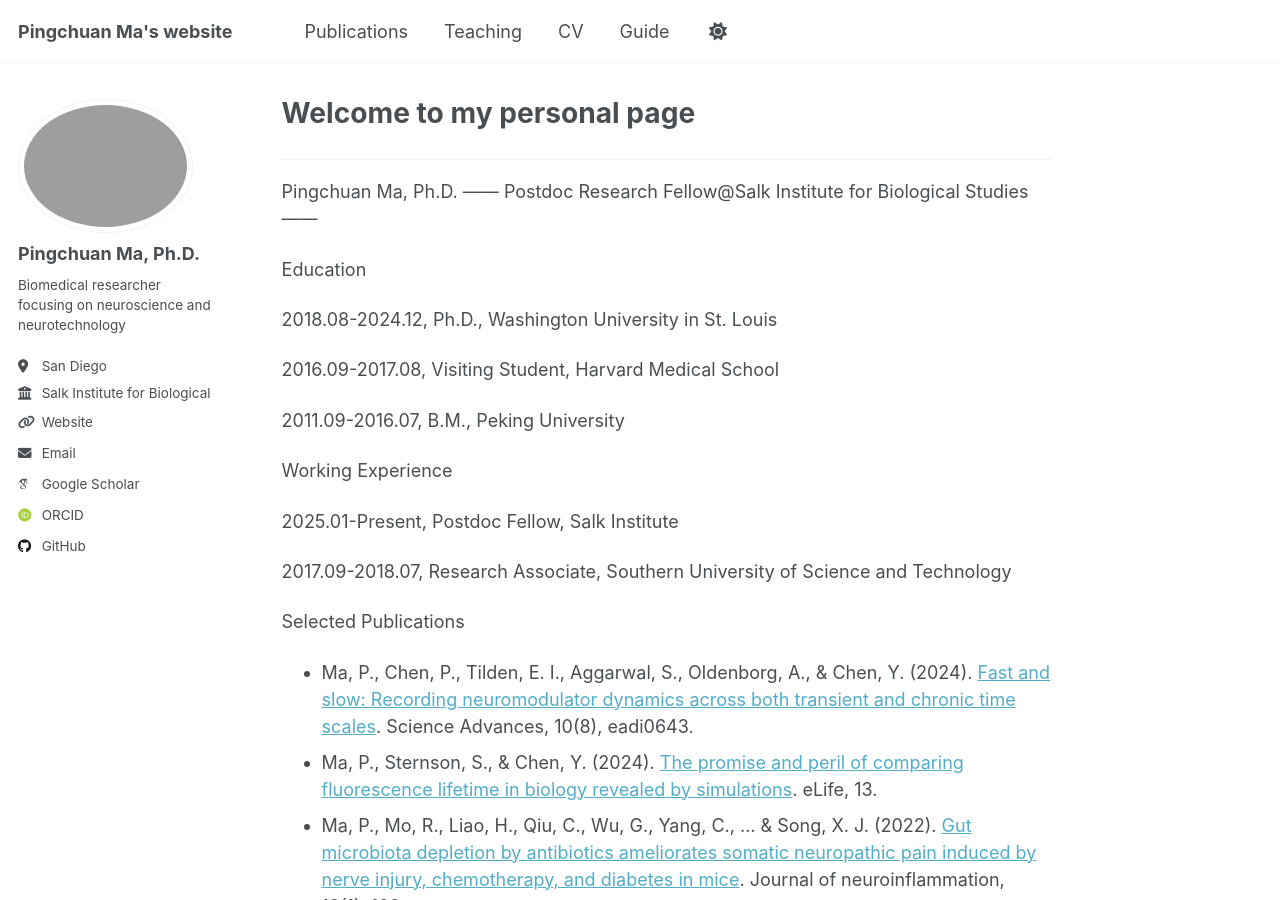
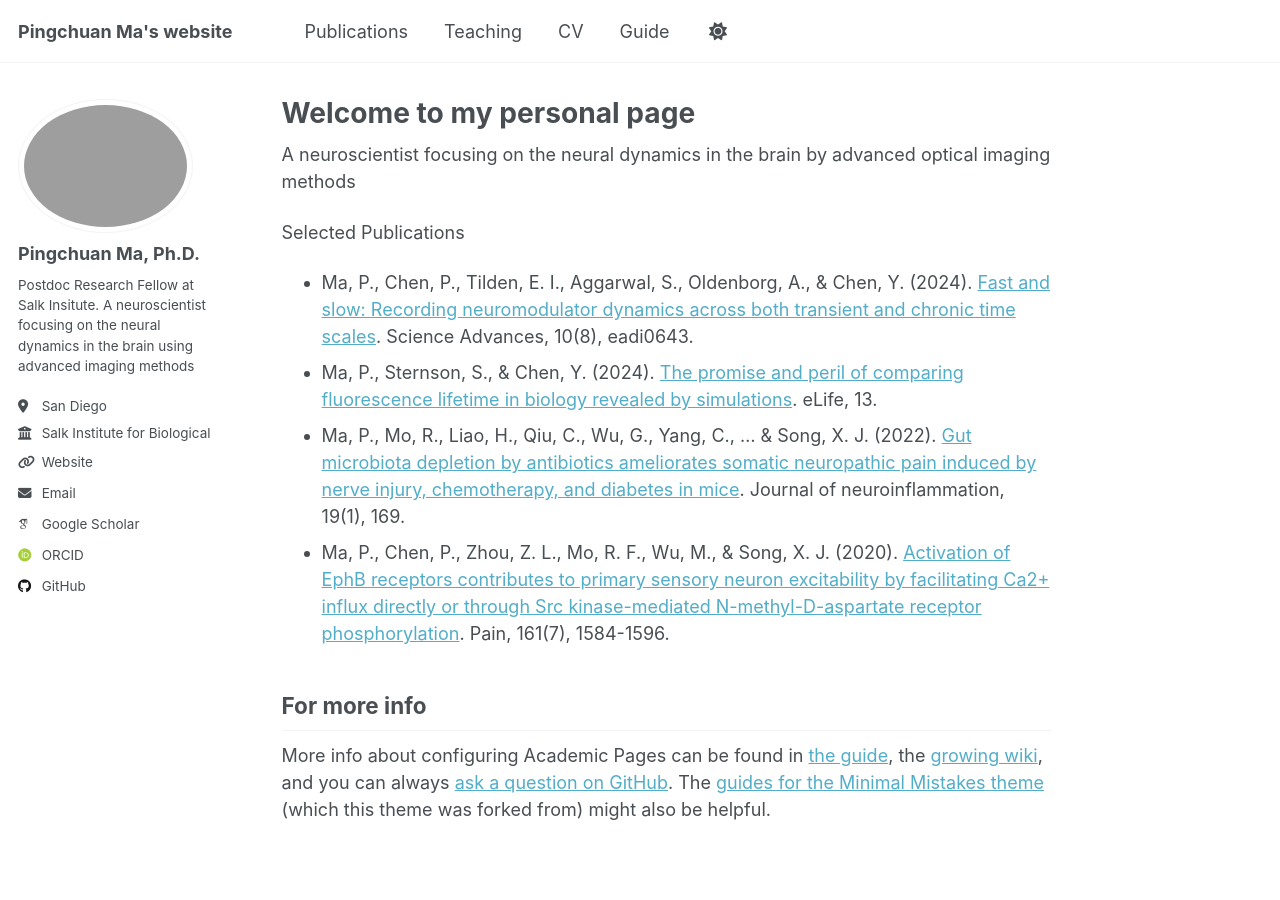
Before and after one commit to pcmaaaaa/pcmaaaaa.github.io, a Jekyll site: the page built from _pages/about.md, in a window 1280 px wide and 900 px high. Built offline with Jekyll 4.4.1, drawn with Linux system fonts in a browser that asks for light colours; some web fonts are replaced; a script that is not in the unit is left out.

Commit message:
updating

```diff
--- a/_config.yml
+++ b/_config.yml
@@ -25,7 +25,7 @@ author:
   avatar           : "Pingchuan_MaLowR.png"
   name             : "Pingchuan Ma, Ph.D."
   pronouns         : # example: "she/her"
-  bio              : "Biomedical researcher focusing on neuroscience and neurotechnology"
+  bio              : "Postdoc Research Fellow at Salk Insitute. A neuroscientist focusing on the neural dynamics in the brain using advanced imaging methods"
   location         : "San Diego"
   employer         : "Salk Institute for Biological Studies"
   uri              : "https://www.salk.edu/" # URL
--- a/_pages/about.md
+++ b/_pages/about.md
@@ -7,25 +7,7 @@ redirect_from:
   - /about.html
 ---
 
-------
-Pingchuan Ma, Ph.D.
-------
-Postdoc Research Fellow@Salk Institute for Biological Studies
-------
-
-Education
-
-2018.08-2024.12, Ph.D., Washington University in St. Louis
-
-2016.09-2017.08, Visiting Student, Harvard Medical School
-
-2011.09-2016.07, B.M., Peking University
-
-Working Experience
-
-2025.01-Present, Postdoc Fellow, Salk Institute
-
-2017.09-2018.07, Research Associate, Southern University of Science and Technology
+A neuroscientist focusing on the neural dynamics in the brain by advanced optical imaging methods
 
 Selected Publications
 - Ma, P., Chen, P., Tilden, E. I., Aggarwal, S., Oldenborg, A., & Chen, Y. (2024). [Fast and slow: Recording neuromodulator dynamics across both transient and chronic time scales](https://www.science.org/doi/full/10.1126/sciadv.adi0643). Science Advances, 10(8), eadi0643.
```
